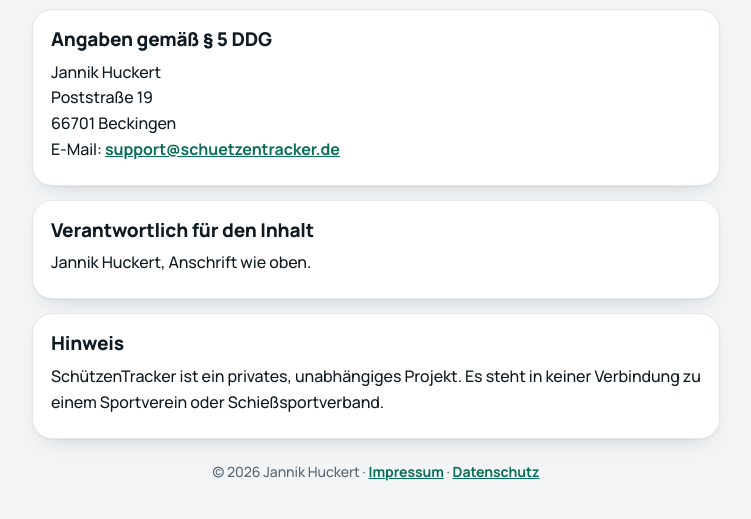
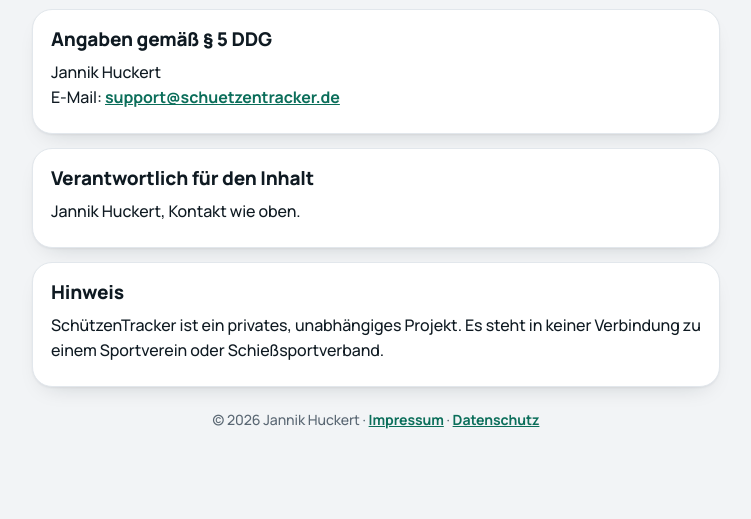
Before and after one commit to schuetzentracker-app/schuetzentracker, a plain HTML site: page impressum.html in a window 1280 px wide. Shown: the part 317-836 px from the top of the page, without its empty margins (264-1015 px from the left). After the commit the page ends 800 px from the top, so only its background shows below. Drawn offline with Linux system fonts and the light colour scheme.

Commit message:
Add files via upload

```diff
--- a/impressum.html
+++ b/impressum.html
@@ -6,9 +6,9 @@
 <nav aria-label="Seiten"><a href="./">Start</a><a href="datenschutz">Datenschutz</a><a href="impressum" class="on" aria-current="page">Impressum</a><a href="konto-loeschen">Konto löschen</a></nav>
 <h2 class="pt">Impressum</h2>
 <section class="card"><h2>Angaben gemäß § 5 DDG</h2>
-<p>Jannik Huckert<br>Poststraße 19<br>66701 Beckingen<br>E-Mail: <a href="mailto:support@schuetzentracker.de">support@schuetzentracker.de</a></p></section>
+<p>Jannik Huckert<br>E-Mail: <a href="mailto:support@schuetzentracker.de">support@schuetzentracker.de</a></p></section>
 <section class="card"><h2>Verantwortlich für den Inhalt</h2>
-<p>Jannik Huckert, Anschrift wie oben.</p></section>
+<p>Jannik Huckert, Kontakt wie oben.</p></section>
 <section class="card"><h2>Hinweis</h2>
 <p>SchützenTracker ist ein privates, unabhängiges Projekt. Es steht in keiner Verbindung zu einem Sportverein oder Schießsportverband.</p></section>
 
```
Also changed, not shown: datenschutz.html (+1 -1 lines).
